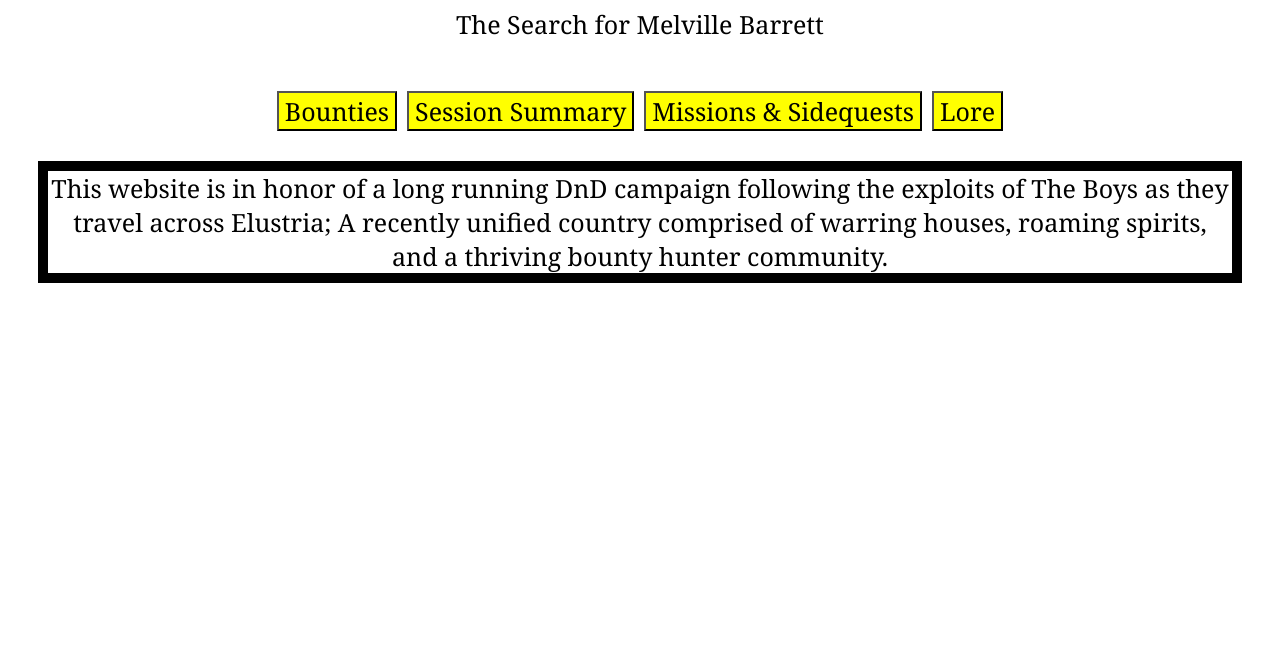
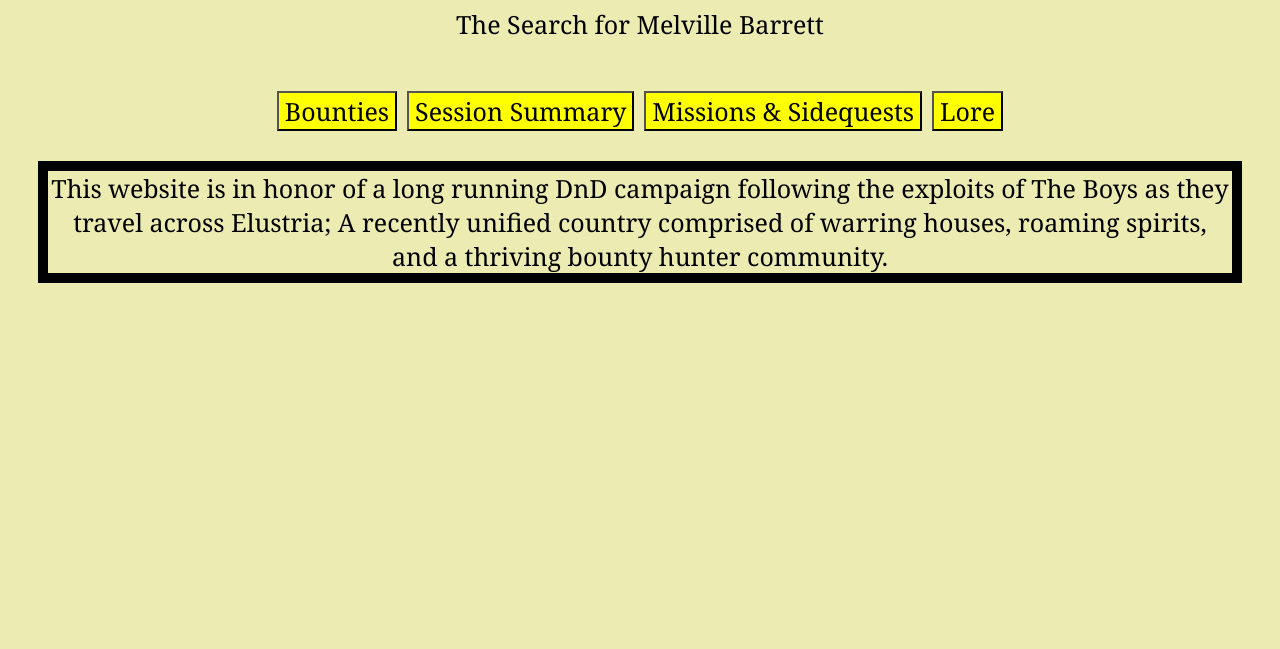
Before and after one commit to ChronMan323/campaign_website, a plain HTML site: page index.html in a window 1280 px wide. Shown: the part 151-800 px from the top of the page. Drawn offline with Linux system fonts and the light colour scheme.

Commit message:
Added a background color to body and button hover colors

```diff
--- a/style.css
+++ b/style.css
@@ -1,3 +1,8 @@
+
+body{
+
+    background-color: rgb(235, 235, 178);
+}
 
 .title {
     font-family: Georgia, 'Times New Roman', Times, serif;
```
